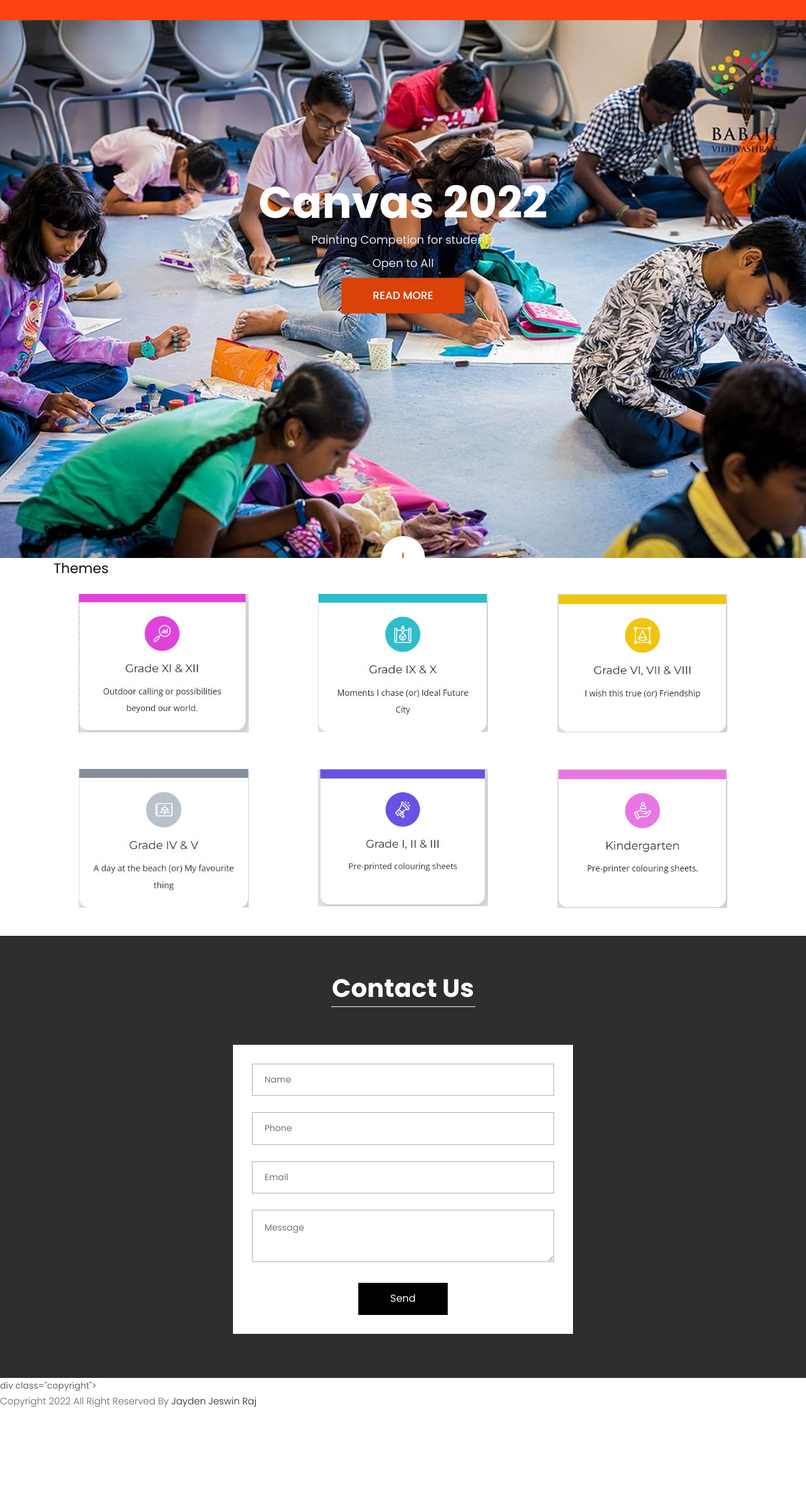
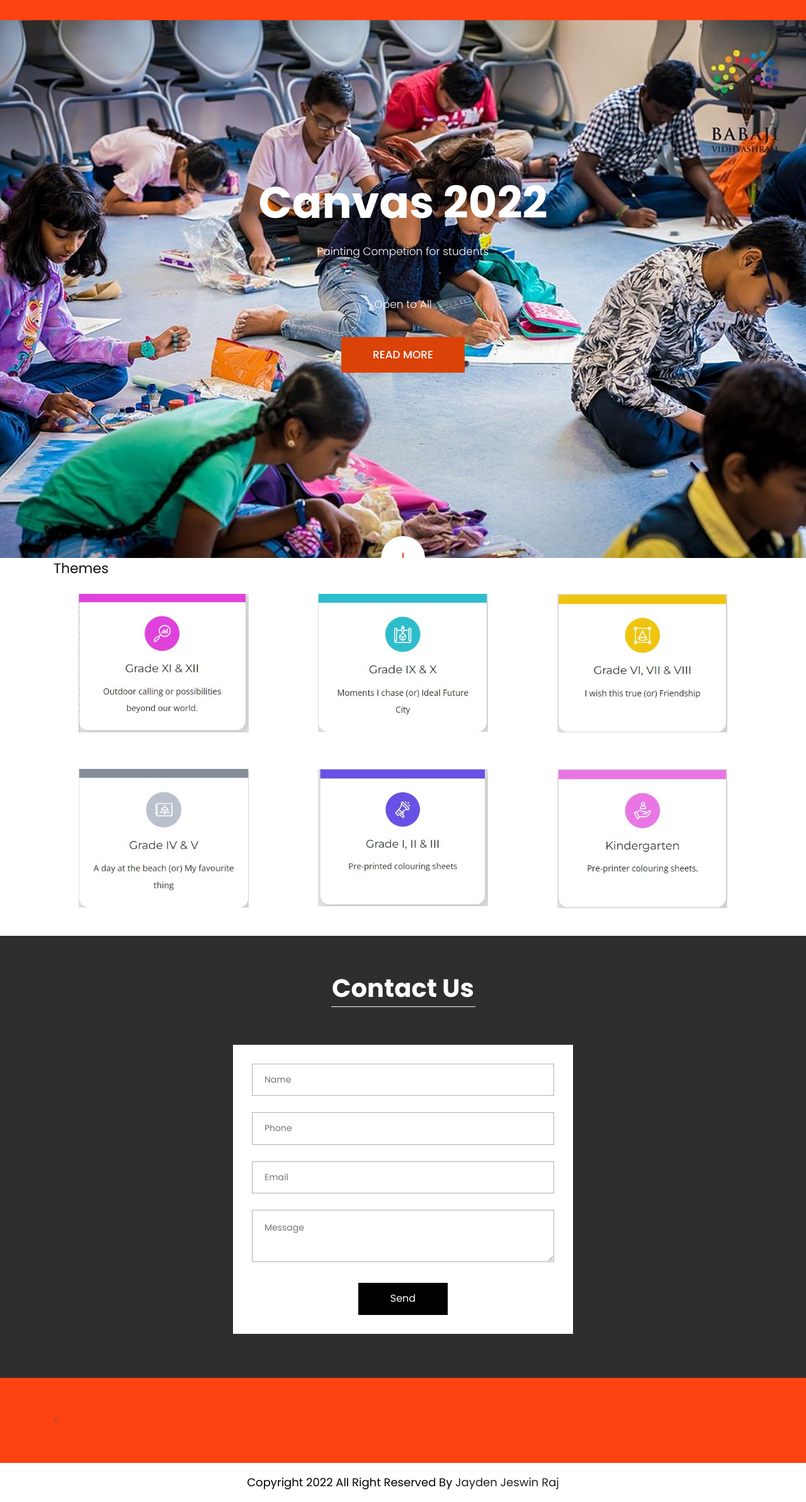
Before and after one commit to PhoenixK75/canvasbvs, a plain HTML site: page index.html in a window 1280 px wide. Shown: the part 114-2499 px from the top of the page at 63% size. Before the commit the page ends 2351 px from the top, so only its background shows below. Drawn offline with nearby package versions, Linux system fonts and the light colour scheme.

Commit message:
Update index.html

```diff
--- a/index.html
+++ b/index.html
@@ -79,8 +79,8 @@
                   <div class="container">
                      <div class="carousel-caption relative">
                         <h1>Canvas 2022</h1>
-                        <h4><b>Painting Competion for students</b></h4>
-                        <h4><b>Open to All</b></h4>
+                        <p>Painting Competion for students</p>
+                        <P>Open to All</P>
                         <a  href="Javascript:void(0)">Read More</a>
                      </div>
 
@@ -220,13 +220,19 @@
             </div>
          </div>
       </div>
-      <!-- end Contact us -->
-               div class="copyright">
+      <!-- end Contact US -->
+      <!--  footer -->
+      <footr>
+         <div class="footer">
+            <div class="container">
+               <
+            </div>
+            <div class="copyright">
                <p>Copyright 2022 All Right Reserved By <a href="">Jayden Jeswin Raj</a></p>
             </div>
          </div>
       </footr>
-
+      <!-- end footer -->
       <!-- Javascript files-->
       <script src="js/jquery.min.js"></script>
       <script src="js/popper.min.js"></script>
```
